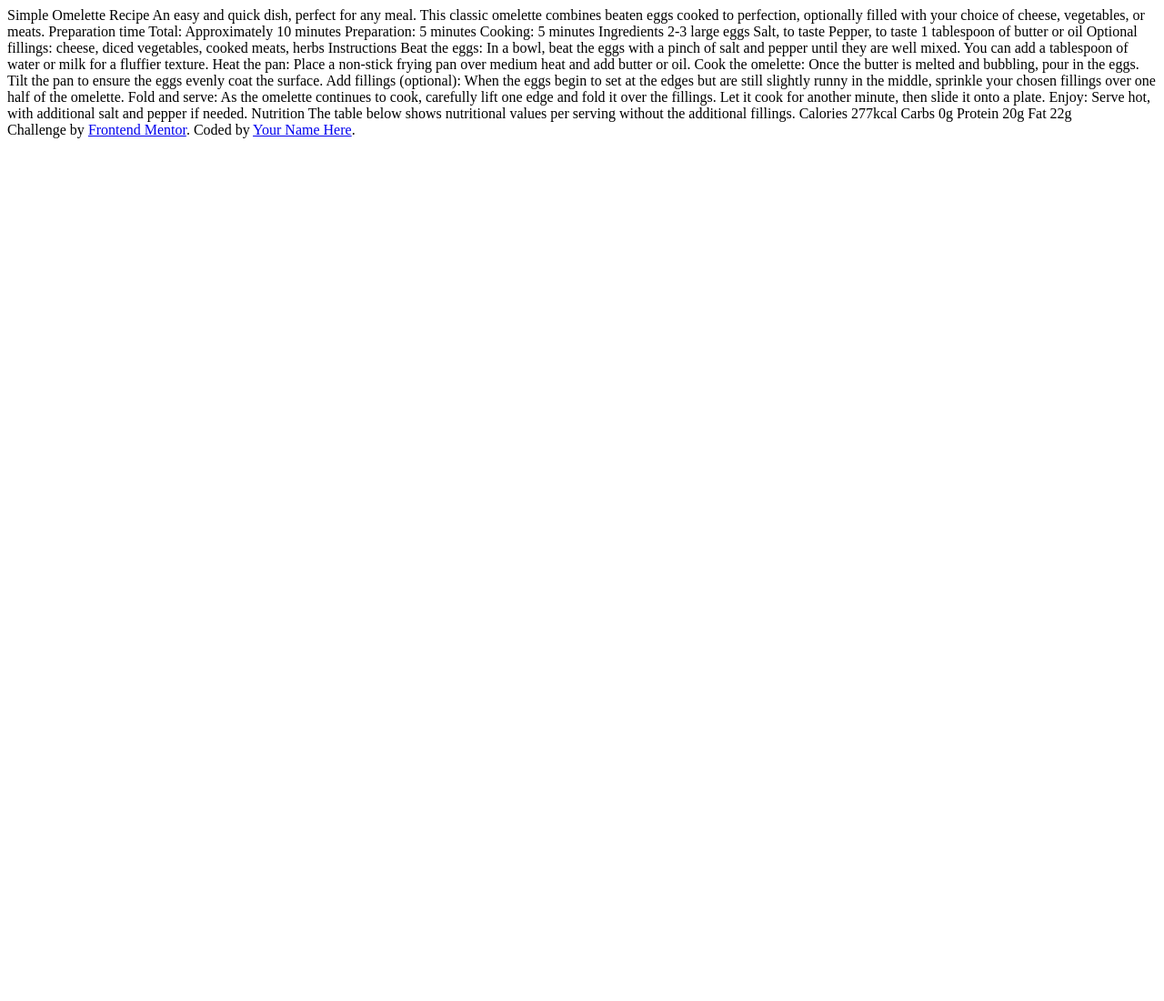
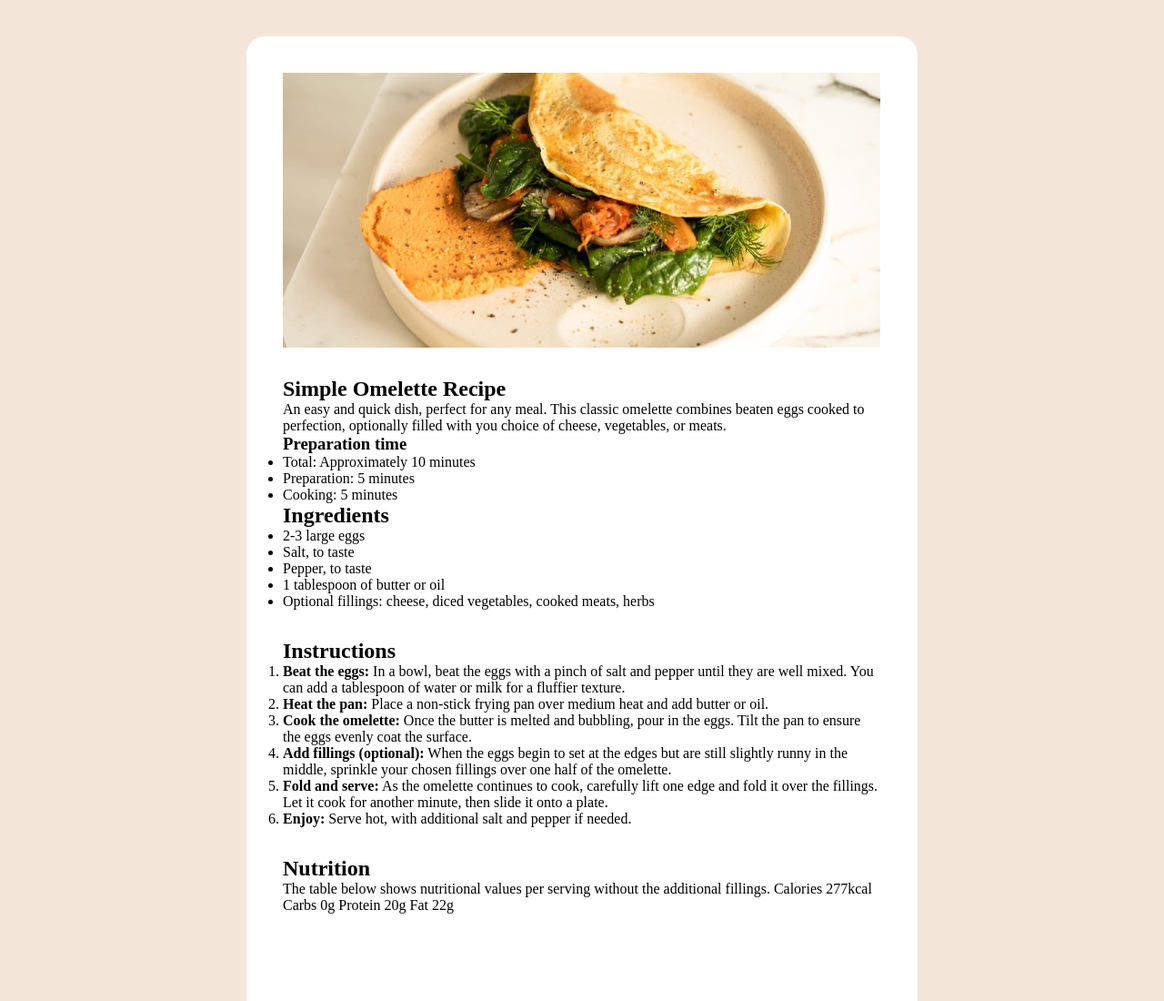
Before and after one commit to Saurabh-Mishra04/Recipe-page, a plain HTML site: page index.html in a window 1280 px wide. Shown: the top 1100 px of the page at 91% size. Before the commit the page ends 800 px from the top, so only its background shows below. Drawn offline with Linux system fonts and the light colour scheme.

Commit message:
feat: restructure recipe layout with semantic HTML sections and lists
- Divide content into distinct semantic section elements and layout divs
- Convert raw text blocks into unordered lists for prep time and ingredients
- Implement sequential ordered list with strong tags for instruction steps
- Fix floating layout text and organize heading tags into a proper hierarchy

```diff
--- a/index.html
+++ b/index.html
@@ -11,34 +11,72 @@
       sizes="32x32"
       href="./assets/images/favicon-32x32.png"
     />
-    <link rel="stylesheet" href="style.css" />
+    <link rel="stylesheet" href="styles.css" />
     <title>Frontend Mentor | Recipe page</title>
   </head>
   <body>
-    Simple Omelette Recipe An easy and quick dish, perfect for any meal. This
-    classic omelette combines beaten eggs cooked to perfection, optionally
-    filled with your choice of cheese, vegetables, or meats. Preparation time
-    Total: Approximately 10 minutes Preparation: 5 minutes Cooking: 5 minutes
-    Ingredients 2-3 large eggs Salt, to taste Pepper, to taste 1 tablespoon of
-    butter or oil Optional fillings: cheese, diced vegetables, cooked meats,
-    herbs Instructions Beat the eggs: In a bowl, beat the eggs with a pinch of
-    salt and pepper until they are well mixed. You can add a tablespoon of water
-    or milk for a fluffier texture. Heat the pan: Place a non-stick frying pan
-    over medium heat and add butter or oil. Cook the omelette: Once the butter
-    is melted and bubbling, pour in the eggs. Tilt the pan to ensure the eggs
-    evenly coat the surface. Add fillings (optional): When the eggs begin to set
-    at the edges but are still slightly runny in the middle, sprinkle your
-    chosen fillings over one half of the omelette. Fold and serve: As the
-    omelette continues to cook, carefully lift one edge and fold it over the
-    fillings. Let it cook for another minute, then slide it onto a plate. Enjoy:
-    Serve hot, with additional salt and pepper if needed. Nutrition The table
-    below shows nutritional values per serving without the additional fillings.
-    Calories 277kcal Carbs 0g Protein 20g Fat 22g
-
-    <footer class="attribution">
-      Challenge by
-      <a href="https://www.frontendmentor.io?ref=challenge">Frontend Mentor</a>.
-      Coded by <a href="#">Your Name Here</a>.
-    </footer>
+    <main>
+      <img src="assets/images/image-omelette.jpeg" alt="Omelette" />
+      <section>
+        <h1>Simple Omelette Recipe</h1>
+        An easy and quick dish, perfect for any meal. This classic omelette
+        combines beaten eggs cooked to perfection, optionally filled with you
+        choice of cheese, vegetables, or meats.
+        <div class="prep_card">
+          <h3>Preparation time</h3>
+          <ul>
+            <li>Total: Approximately 10 minutes</li>
+            <li>Preparation: 5 minutes</li>
+            <li>Cooking: 5 minutes</li>
+          </ul>
+        </div>
+        <div class="ingredient_Card">
+          <h2>Ingredients</h2>
+          <ul>
+            <li>2-3 large eggs</li>
+            <li>Salt, to taste</li>
+            <li>Pepper, to taste</li>
+            <li>1 tablespoon of butter or oil</li>
+            <li>
+              Optional fillings: cheese, diced vegetables, cooked meats, herbs
+            </li>
+          </ul>
+        </div>
+      </section>
+      <section class="instruction_card">
+        <h2>Instructions</h2>
+        <ol>
+          <li>
+            <strong>Beat the eggs:</strong> In a bowl, beat the eggs with a pinch of salt and
+            pepper until they are well mixed. You can add a tablespoon of water
+            or milk for a fluffier texture.
+          </li>
+          <li>
+            <strong>Heat the pan:</strong> Place a non-stick frying pan over medium heat and add
+            butter or oil.
+          </li>
+          <li>
+            <strong>Cook the omelette:</strong> Once the butter is melted and bubbling, pour in
+            the eggs. Tilt the pan to ensure the eggs evenly coat the surface.
+          </li>
+          <li>
+            <strong>Add fillings (optional):</strong> When the eggs begin to set at the edges but
+            are still slightly runny in the middle, sprinkle your chosen
+            fillings over one half of the omelette.
+          </li>
+          <li>
+            <strong>Fold and serve:</strong> As the omelette continues to cook, carefully lift
+            one edge and fold it over the fillings. Let it cook for another
+            minute, then slide it onto a plate.
+          </li>
+          <li><strong>Enjoy:</strong> Serve hot, with additional salt and pepper if needed.</li>
+        </ol>
+      </section>
+      <section>
+        <h2>Nutrition</h2>
+        The table below shows nutritional values per serving without
+        the additional fillings. Calories 277kcal Carbs 0g Protein 20g Fat 22g
+      </section>
+    </main>
   </body>
 </html>
--- a/styles.css
+++ b/styles.css
@@ -0,0 +1,46 @@
+*, ::before, ::after {
+  box-sizing: border-box;
+  margin: 0;
+  padding: 0;
+}
+:root {
+  --white: #ffffff;
+  --stone-100: #f3e6d8;
+  --stone-150: #e4ded8;
+  --stone-600: #5f574e;
+  --stone-900: #302d2c;
+  --brown-800: #854632;
+  --rose-800: #7b284f;
+  --rose-50: #fff5fa;
+}
+@font-face {
+  font-family: "Outfit";
+  src: url(assets/fonts/outfit/Outfit-VariableFont_wght.ttf);
+  font-weight: 400 700;
+}
+@font-face {
+  font-family: "Young Serif";
+  src: url(assets/fonts/young-serif/YoungSerif-Regular.ttf);
+  font-weight: 400 700;
+}
+
+body {
+  background: var(--stone-100);
+  min-height: 100vh;
+}
+main {
+  width: 738px;
+  height: 1710px;
+  padding: 40px;
+  margin: 40px auto;
+  background: var(--white);
+  display: flex;
+  flex-direction: column;
+  gap: 32px;
+  border-radius: 20px;
+}
+img {
+  display: block;
+  width: 657px;
+  height: 302px;
+}
```
